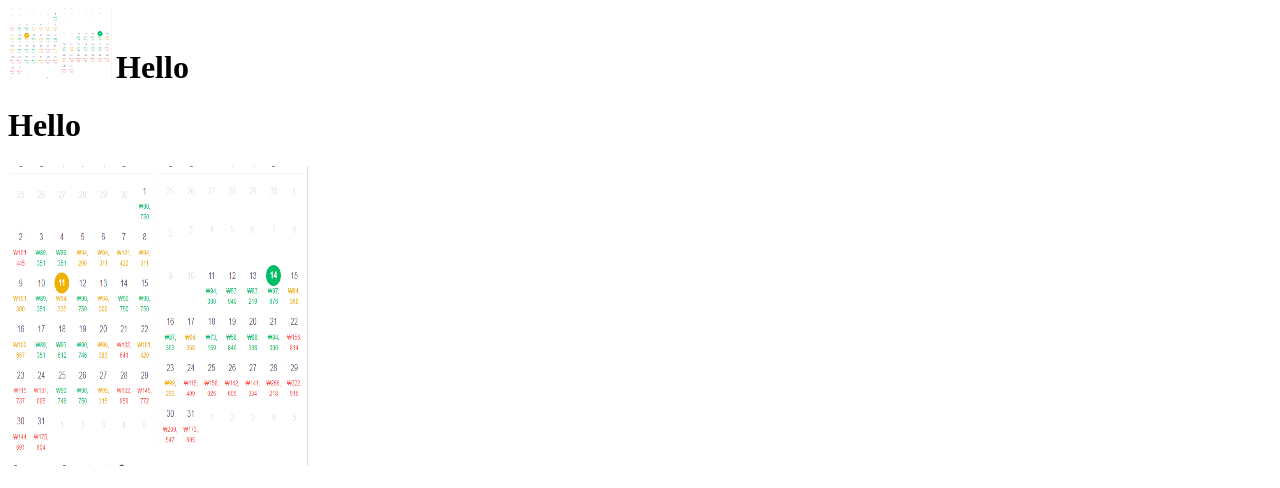
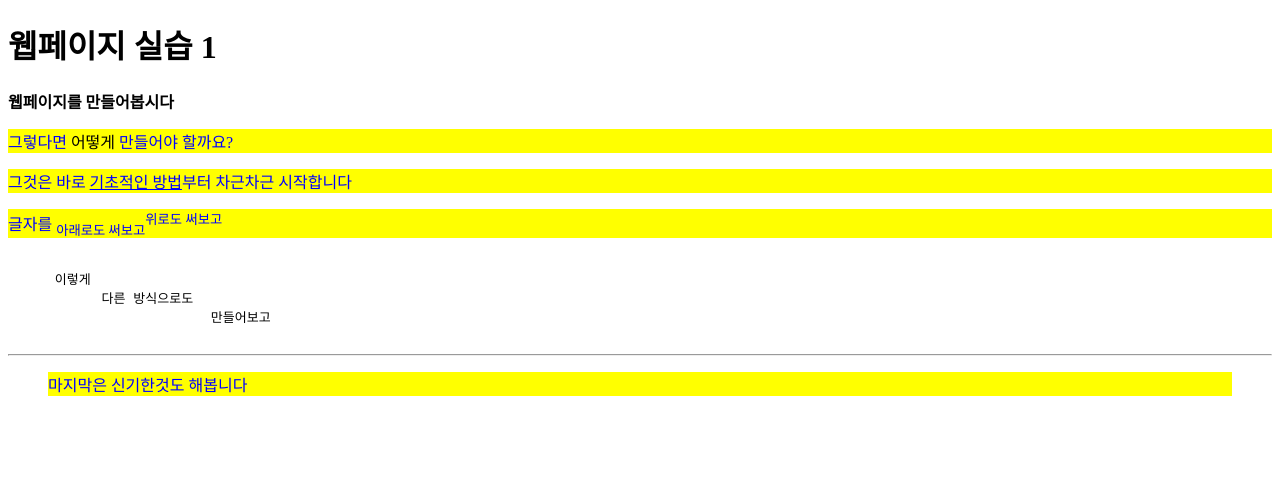
Before and after one commit to NewTreetion2/html2, a plain HTML site: page index.html in a window 1280 px wide. Drawn offline with Linux system fonts and the light colour scheme.

Commit message:
추가 변경 사항

```diff
--- a/index.html
+++ b/index.html
@@ -4,12 +4,24 @@
     <meta charset="UTF-8" />
     <meta http-equiv="X-UA-Compatible" content="IE=edge" />
     <meta name="viewport" content="width=device-width, initial-scale=1.0" />
-    <img src="12313.PNG" width="104" height="70" />
-    <title>Document</title>
+    <link rel="stylesheet" href="./style.css" />
+    <title>공부 실습</title>
   </head>
   <body>
-    <font size="6"> <b>Hello</b></font>
-    <h1>Hello</h1>
-    <img src="12313.PNG" width="300" height="300" />
+    <h1>웹페이지 실습 1</h1>
+    <strong>웹페이지를 만들어봅시다</strong>
+    <p>그렇다면 <mark>어떻게</mark> 만들어야 할까요?</p>
+    <p>그것은 바로 <ins>기초적인 방법</ins>부터 차근차근 시작합니다</p>
+    <p>글자를 <sub>아래로도 써보고</sub><sup>위로도 써보고</sup></p>
+    <pre>
+
+      이렇게
+            다른 방식으로도
+                          만들어보고
+    </pre>
+    <hr />
+    <blockquote>
+      <p>마지막은 신기한것도 해봅니다</p>
+    </blockquote>
   </body>
 </html>
--- /dev/null
+++ b/style.css
@@ -0,0 +1,6 @@
+p {
+  background-color: yellow;
+}
+p {
+  color: blue;
+}
```
Also changed, not shown: 새 텍스트 문서.txt.
